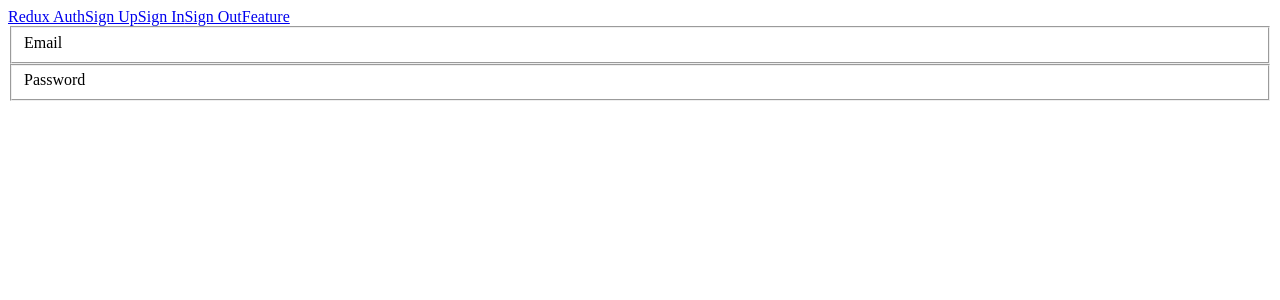
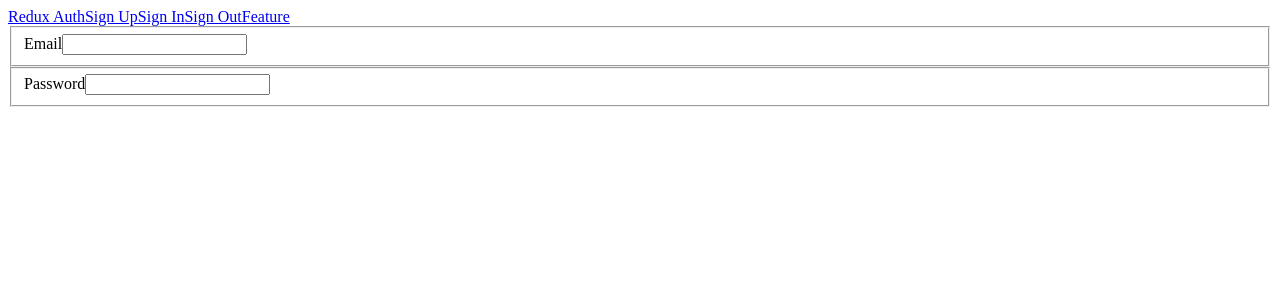
Before and after one commit to IsmaelPerezGit/authenticationpracticeproject, a React (Create React App) app in the folder client/: page /signup in a window 1280 px wide. Shown: the top 300 px of the page. Built offline with nearby package versions, Linux system fonts and the light colour scheme.

Commit message:
Signup: Redux form basically set up

```diff
--- a/client/src/components/Auth/Signup.js
+++ b/client/src/components/Auth/Signup.js
@@ -1,4 +1,5 @@
 import React, {Component} from 'react';
+import {reduxForm, Field} from 'redux-form';
 
 class Signup extends Component {
     render() {
@@ -6,13 +7,25 @@ class Signup extends Component {
             <form>
                 <fieldset>
                     <label>Email</label>
+                    <Field
+                        name='email'
+                        type='text'
+                        component='input'
+                        autoComplete='none'
+                    />
                 </fieldset>
                 <fieldset>
                     <label>Password</label>
+                    <Field
+                        name='password'
+                        type='password'
+                        component='input'
+                        autoComplete='none'
+                    />
                 </fieldset>
             </form>
         )
     }
 }
 
-export default Signup
+export default reduxForm({form: 'signup'})(Signup)
--- a/client/src/reducers/index.js
+++ b/client/src/reducers/index.js
@@ -1,6 +1,8 @@
 import {combineReducers} from 'redux';
 import auth from './auth';
+import {reducer as formReducer} from 'redux-form';
 
 export default combineReducers({
-    auth
+    auth,
+    form: formReducer
 })
```
